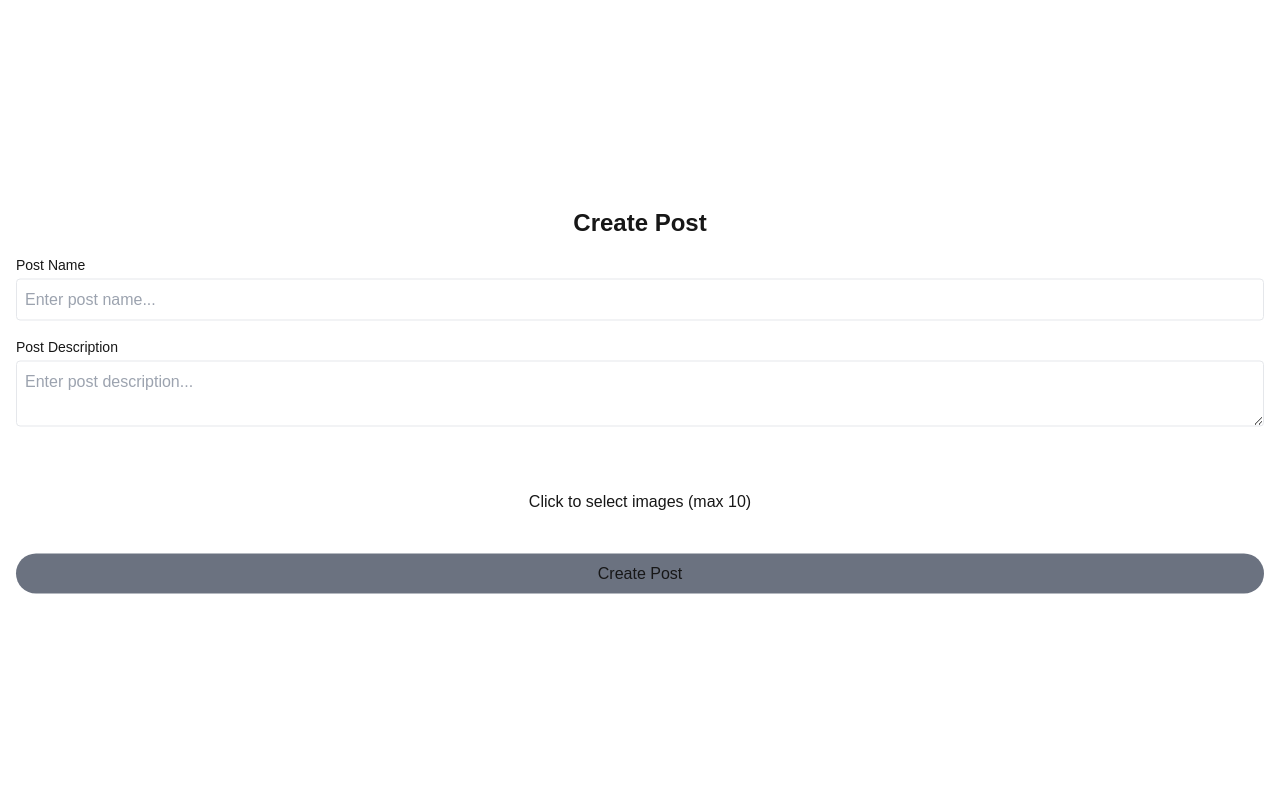
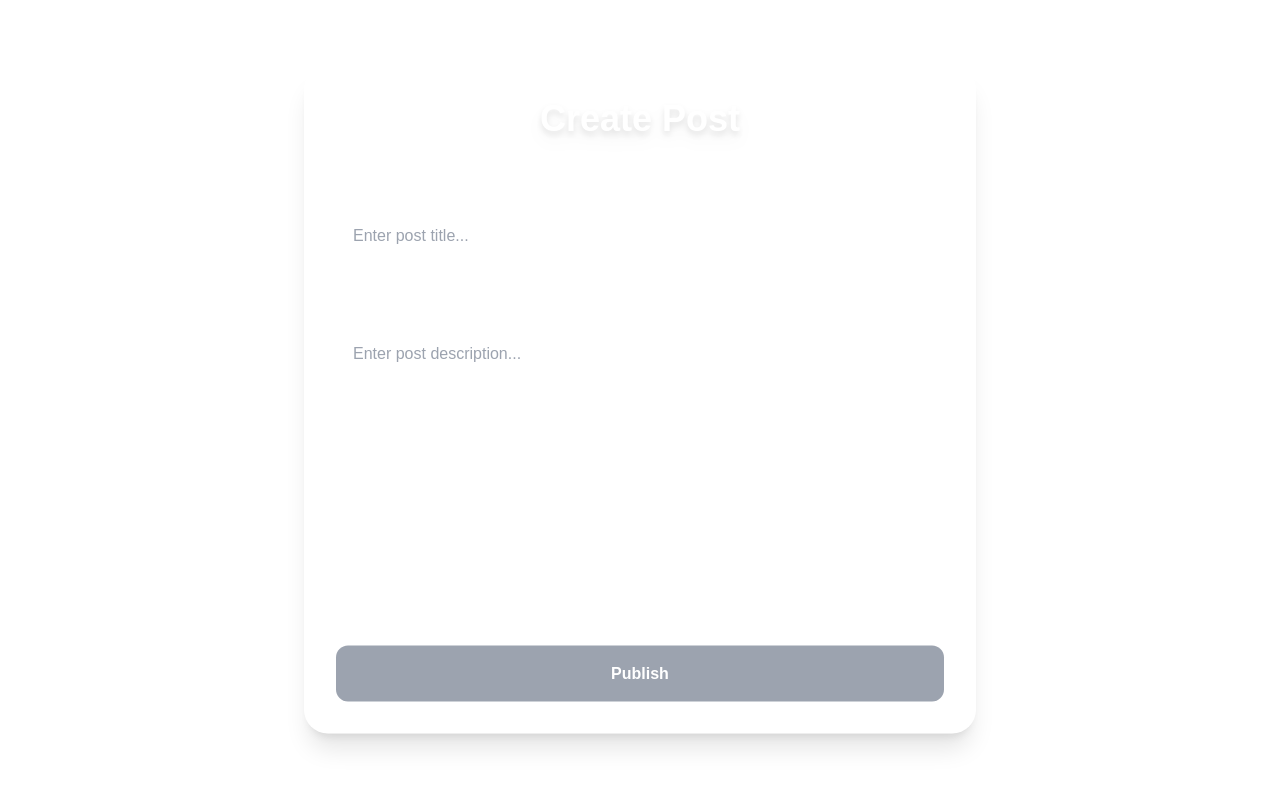
Before and after one commit to DrArzter/PinPictures, a Next.js app: page /pages/CreatePost in a window 1280 px wide. Shown: the top 788 px of the page. Built offline with nearby package versions, Linux system fonts and the light colour scheme.

Commit message:
Update footer UI; update fetch post; update post and upload post UI; add full screen image;

```diff
--- a/src/app/components/Footer.tsx
+++ b/src/app/components/Footer.tsx
@@ -73,7 +73,7 @@ export default function Footer() {
       style={{
         backgroundColor: backgroundColor
       }}
-      className={`backdrop-blur-xl rounded-lg bg-opacity-30 border-2 md:w-1/2 mx-auto text-center py-2 absolute bottom-2 left-0 right-0 shadow-lg`}>
+      className={`backdrop-blur-xl rounded-lg bg-opacity-30 border-2 md:w-1/2 mx-auto text-center py-3 absolute bottom-2 left-0 right-0 shadow-lg`}>
       <IconList iconList={iconList} />
     </footer>
   );
--- a/src/app/components/UserCard.tsx
+++ b/src/app/components/UserCard.tsx
@@ -30,7 +30,7 @@ export default function UserCard() {
                 style={{
                     backgroundColor: backgroundColor
                 }}
-                className="p-2 w-48 justify-center flex-row backdrop-blur-md bg-opacity-30 border-2 rounded-lg shadow-2xl cursor-pointer items-center">
+                className=" w-48 justify-center flex-row backdrop-blur-md bg-opacity-30 border-2 rounded-lg shadow-2xl cursor-pointer items-center">
                 <LoadingIndicator />
             </div>
         )
--- a/src/app/pages/CreatePost/page.tsx
+++ b/src/app/pages/CreatePost/page.tsx
@@ -1,51 +1,37 @@
-import React, { useEffect, useState, useCallback, useRef } from "react";
-import { MdImageNotSupported } from "react-icons/md";
+import React, { useEffect, useState, useRef } from "react";
+import { MdClose } from "react-icons/md";
 import { FaSpinner } from "react-icons/fa";
-
-
-import { IoTrashBin } from "react-icons/io5";
-
-import * as postUtils from "@/app/utils/postUtils";
+import { AiOutlineCloudUpload } from "react-icons/ai";
 import { createPost } from "@/app/api";
 
-
-export default function CreatePost() {
+export default function CreatePost({ windowHeight }) {
     const [name, setName] = useState("");
     const [description, setDescription] = useState("");
     const [images, setImages] = useState([]);
     const [imagePreviews, setImagePreviews] = useState([]);
-    const [fullScreenImage, setFullScreenImage] = useState(null);
     const [loading, setLoading] = useState(false);
     const fileInputRef = useRef(null);
-    const inputClass = `input w-5/6 rounded-md p-2 border transition-all duration-300 focus:outline-none focus:ring-2 focus:ring-yellow-500 focus:scale-110 text-lightModeText border-zinc-800`;
 
-    const imageContainerClass = "w-5/6 flex flex-wrap gap-2 overflow-y-auto";
+    const handleSubmit = async (e) => {
+        e.preventDefault();
+        setLoading(true);
 
-    const imagePreviewClass = "rounded-lg max-h-32";
+        try {
+            await createPost({ name, description, images });
+        } catch (err) {
+            console.error(err);
+        } finally {
+            setLoading(false);
+        }
+    };
 
-    const removeImageButtonClass =
-        "absolute top-2 right-2 bg-red-500 text-white rounded-md p-2 opacity-75 hover:opacity-100 transition-opacity duration-200";
-
-    const fileInputButtonClass = `relative flex items-center justify-center w-5/6 p-6 rounded-lg cursor-pointer transition-colors duration-300 borderhover:bg-black hover:text-white text-lightModeText border-zinc-800`;
-
-    async function handleSubmit(e) {
-        e.preventDefault();
-
-        createPost({ name, description, images })
-            .then((res) => {
-                console.log(res);
-            })
-            .catch((err) => {
-                console.log(err);
-            });
+    const handleImageChange = (e) => {
+        const files = Array.from(e.target.files);
+        if (files.length + images.length > 10) {
+            alert("Максимум 10 изображений");
+            return;
         }
 
-
-    function handleImageChange(e) {
-        const files = Array.from(e.target.files);
-        if (files.length + images.length > 10) {
-            return;
-        }
         setImages((prevImages) => [...prevImages, ...files]);
 
         files.forEach((file) => {
@@ -55,87 +41,132 @@ export default function CreatePost() {
             };
             reader.readAsDataURL(file);
         });
+    };
+
+    const handleRemoveImage = (index, e) => {
+        e.stopPropagation();
+        setImages((prevImages) => prevImages.filter((_, i) => i !== index));
+        setImagePreviews((prevPreviews) => prevPreviews.filter((_, i) => i !== index));
+    };
+
+
+    const handleFileInputClick = () => {
+        fileInputRef.current.click();
+    };
+
+    const handleDrop = (e) => {
+        e.preventDefault();
+        const files = Array.from(e.dataTransfer.files);
+        if (files.length + images.length > 10) {
+            alert("Максимум 10 изображений");
+            return;
         }
 
-    function handleImageClick(index) {
-        setFullScreenImage(imagePreviews[index]);
-    }
+        setImages((prevImages) => [...prevImages, ...files]);
 
-    function handleRemoveImage(index) {
-        setImages(images.filter((_, i) => i !== index));
-        setImagePreviews(imagePreviews.filter((_, i) => i !== index));
-    }
+        files.forEach((file) => {
+            const reader = new FileReader();
+            reader.onloadend = () => {
+                setImagePreviews((prevPreviews) => [...prevPreviews, reader.result]);
+            };
+            reader.readAsDataURL(file);
+        });
+    };
 
-    function handleFileInputClick() {
-        if (fileInputRef.current) {
-            fileInputRef.current.click();
-        }
-    }
+    const isSubmitDisabled = !name || !description || images.length === 0 || loading;
+
+    const formMaxHeight = windowHeight;
+
+    const imagesContainerMaxHeight = windowHeight * 0.5;
 
     return (
-        <div className="flex flex-col items-center absolute top-1/2 left-1/2 transform -translate-x-1/2 -translate-y-1/2 w-full p-4">
-            <h1 className="text-2xl font-bold text-center mb-4">Create Post</h1>
-            <form className="flex flex-col items-center gap-4 w-full" onSubmit={handleSubmit}>
-                <div className="w-full">
-                    <label className="block text-sm mb-1">Post Name</label>
+        <div
+            className="flex flex-col w-full items-center absolute top-1/2 left-1/2 transform -translate-x-1/2 -translate-y-1/2 justify-center px-4 py-8"
+            style={{ maxHeight: `${windowHeight}px` }}
+        >
+            <div
+                className="w-full max-w-2xl bg-white bg-opacity-20 rounded-3xl shadow-xl p-8 overflow-y-auto"
+                style={{ maxHeight: `${formMaxHeight}px` }}
+            >
+                <h1 className="text-4xl font-extrabold text-center mb-8 text-white drop-shadow-lg">
+                    Create Post
+                </h1>
+                <form className="flex flex-col gap-6" onSubmit={handleSubmit}>
+                    <div>
+                        <label className="block text-lg font-medium mb-2 text-white">Post title</label>
                         <input
                             type="text"
-                        placeholder="Enter post name..."
-                        className="w-full p-2 border rounded text-black"
+                            placeholder="Enter post title..."
+                            className="w-full p-4 border border-transparent rounded-xl focus:outline-none focus:ring-4 focus:ring-purple-300 transition duration-300"
+                            value={name}
                             onChange={(e) => setName(e.target.value)}
+                            required
                         />
                     </div>
-                <div className="w-full">
-                    <label className="block text-sm mb-1">Post Description</label>
+                    <div>
+                        <label className="block text-lg font-medium mb-2 text-white">Post description</label>
                         <textarea
                             placeholder="Enter post description..."
-                        className="w-full p-2 border rounded max-h-32 text-black"
+                            className="w-full p-4 border border-transparent rounded-xl resize-none focus:outline-none focus:ring-4 focus:ring-purple-300 transition duration-300"
+                            value={description}
                             onChange={(e) => setDescription(e.target.value)}
+                            required
                         />
                     </div>
+                    <div>
+                        <div
+                            className="w-full p-6 border-4 border-dashed border-white rounded-xl flex flex-col items-center justify-center cursor-pointer hover:bg-white hover:bg-opacity-10 transition duration-300"
+                            onClick={handleFileInputClick}
+                            onDragOver={(e) => e.preventDefault()}
+                            onDrop={handleDrop}
+                            style={{ maxHeight: `${imagesContainerMaxHeight}px`, overflowY: "auto" }}
+                        >
+                            <AiOutlineCloudUpload className="text-white text-6xl mb-4" />
+                            <p className="text-white">Drag images here or click to select files</p>
+                            <p className="text-sm text-white mt-2">({images.length}/10)</p>
                             <input
                                 ref={fileInputRef}
-                    id="imageInput"
                                 type="file"
-                    name="images"
-                    className="hidden"
                                 accept="image/*"
                                 multiple
+                                className="hidden"
                                 onChange={handleImageChange}
                             />
-                <div className={imageContainerClass}>
+
+                            {imagePreviews.length > 0 && (
+                                <div className="mt-6 grid grid-cols-2 sm:grid-cols-3 md:grid-cols-4 gap-4">
                                     {imagePreviews.map((preview, index) => (
                                         <div key={index} className="relative group">
                                             <img
                                                 src={preview}
                                                 alt={`Preview ${index}`}
-                                className={imagePreviewClass}
-                                onClick={() => handleImageClick(index)}
+                                                className="w-32 h-32 object-cover rounded-xl transform group-hover:scale-105 transition duration-300"
                                             />
                                             <button
                                                 type="button"
-                                className={removeImageButtonClass}
-                                onClick={() => handleRemoveImage(index)}
+                                                onClick={(e) => handleRemoveImage(index, e)} // Передаём event в обработчик
+                                                className="absolute top-2 right-2 bg-red-600 text-white rounded-full p-1 opacity-75 hover:opacity-100 transition duration-300"
                                             >
-                                <MdImageNotSupported />
+                                                <MdClose size={20} />
                                             </button>
                                         </div>
                                     ))}
                                 </div>
-                {images.length < 10 && (
-                    <div className="w-full flex justify-center">
-                        <div className={fileInputButtonClass} onClick={handleFileInputClick}>
-                            <span>Click to select images (max {10 - images.length})</span>
+                            )}
                         </div>
                     </div>
-                )}
                     <button
                         type="submit"
-                    className={`w-full py-2 rounded-3xl  ${images.length < 1 ? "cursor-not-allowed bg-gray-500" : "bg-red-500"} `}
+                        disabled={isSubmitDisabled}
+                        className={`w-full py-4 rounded-xl text-white font-semibold transition-colors duration-300 ${isSubmitDisabled
+                                ? "bg-gray-400 cursor-not-allowed"
+                                : "bg-gradient-to-r from-purple-500 to-indigo-500 hover:from-purple-600 hover:to-indigo-600"
+                            }`}
                     >
-                    Create Post
+                        {loading ? <FaSpinner className="animate-spin mx-auto" /> : "Publish"}
                     </button>
                 </form>
             </div>
+        </div>
     );
 }
--- a/src/app/pages/Posts/page.tsx
+++ b/src/app/pages/Posts/page.tsx
@@ -99,7 +99,9 @@ export default function Posts({ windowHeight, windowWidth }) {
   return (
     <>
       {loading && page === 1 ? (
-        <LoadingIndicator />
+        <div className="absolute top-1/2 left-1/2">
+          <LoadingIndicator />
+        </div>
       ) : (
         <div id="posts" style={postsContainerStyle}>
           {error && <div className="text-red-500">{error}</div>}
```
Also changed, not shown: src/app/components/Post.tsx (+46 -17 lines), src/app/components/Window.tsx (+14 -35 lines), src/app/components/modals/FullScreenImageModal.tsx (added, +32 -0 lines), src/pages/api/post/[page].ts (+10 -1 lines). Lines whose indentation alone changed are shown as unchanged.
